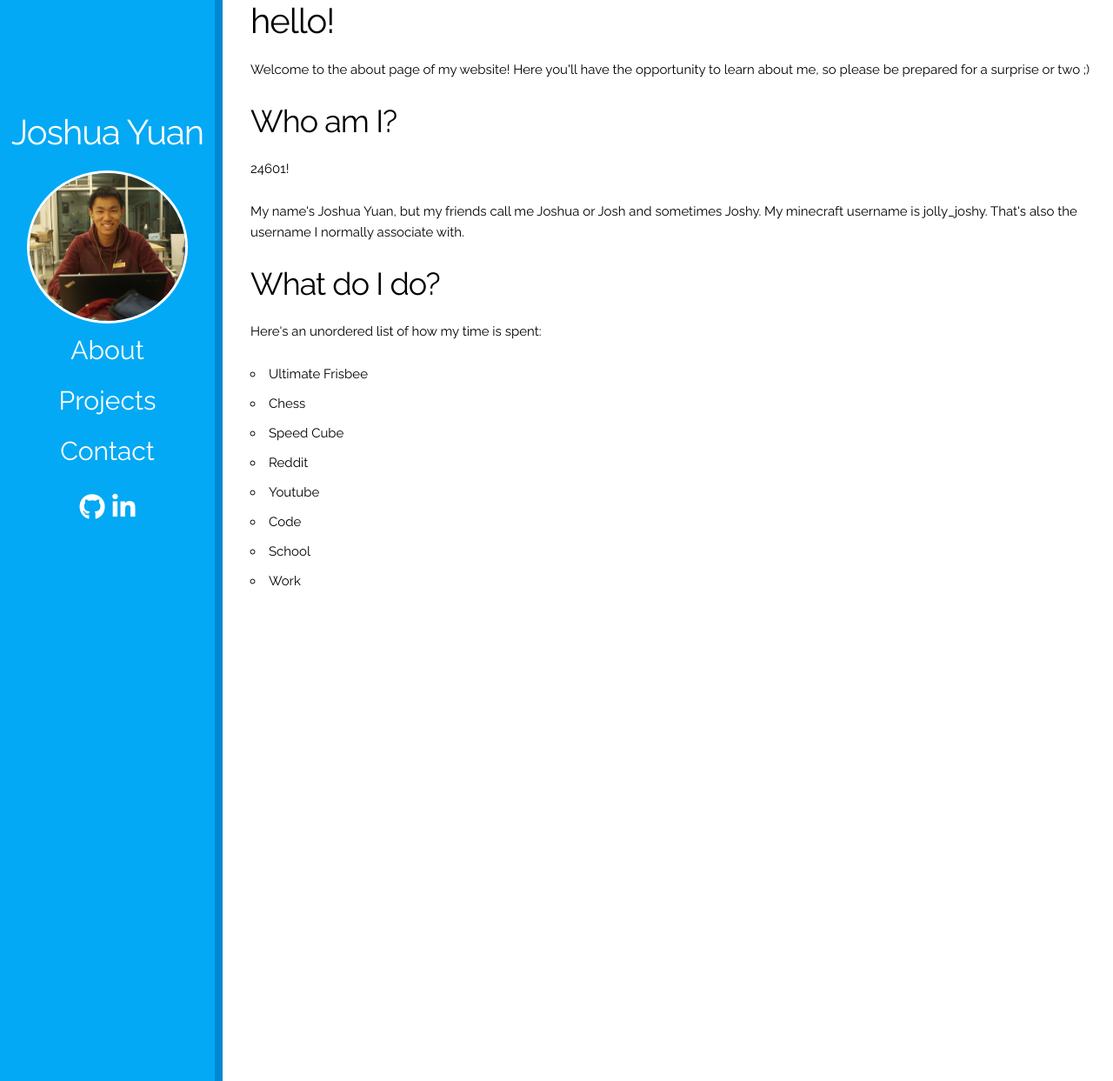
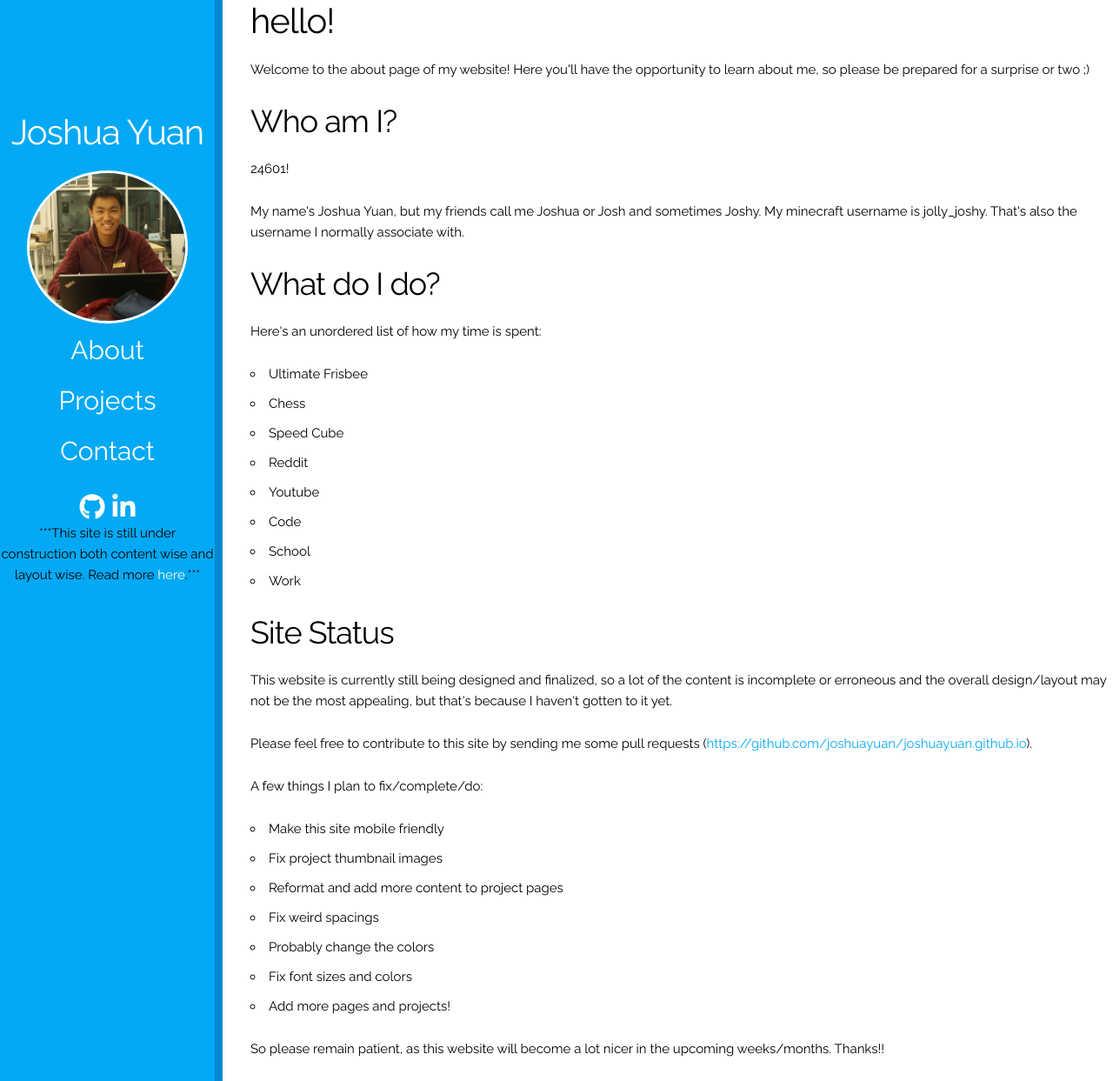
Before and after one commit to joshuayuan/joshuayuan-old-site, a Jekyll site: the page built from about.html, in a window 1280 px wide and 1243 px high. Shown: the whole window at 87% size. Built offline with Jekyll 4.4.1, drawn with Linux system fonts in a browser that asks for light colours; nearby versions of some CDN libraries; comment, search, counter and statistics services are not loaded.

Commit message:
add site status information

```diff
--- a/_layouts/default.html
+++ b/_layouts/default.html
@@ -28,6 +28,7 @@
         <li><a href="https://www.linkedin.com/in/joshua-yuan"><i class="fa fa-linkedin fa-2x" aria-hidden="true"></i>
         </a></li>
       </ul>
+      <p>***This site is still under construction both content wise and layout wise. Read more <a href="{{site.url }}/about.html/#sitestatus">here</a>.***</p>
     </div>
     <!-- <div id="vertline"></div> -->
 
--- a/about.html
+++ b/about.html
@@ -19,4 +19,20 @@ layout: default
     <li>School</li>
     <li>Work</li>
 </ul>
+<div id="sitestatus">
+    <h2>Site Status</h2>
+    <p>This website is currently still being designed and finalized, so a lot of the content is incomplete or erroneous and the overall design/layout may not be the most appealing, but that's because I haven't gotten to it yet.</p>
+    <p>Please feel free to contribute to this site by sending me some pull requests (<a href="https://github.com/joshuayuan/joshuayuan.github.io">https://github.com/joshuayuan/joshuayuan.github.io</a>). </p>
+    <p>A few things I plan to fix/complete/do:</p>
+    <ul>
+        <li>Make this site mobile friendly</li>
+        <li>Fix project thumbnail images</li>
+        <li>Reformat and add more content to project pages</li>
+        <li>Fix weird spacings</li>
+        <li>Probably change the colors</li>
+        <li>Fix font sizes and colors</li>
+        <li>Add more pages and projects!</li>
+    </ul>
+    <p>So please remain patient, as this website will become a lot nicer in the upcoming weeks/months. Thanks!!</p>
+</div>
 </span>
```
